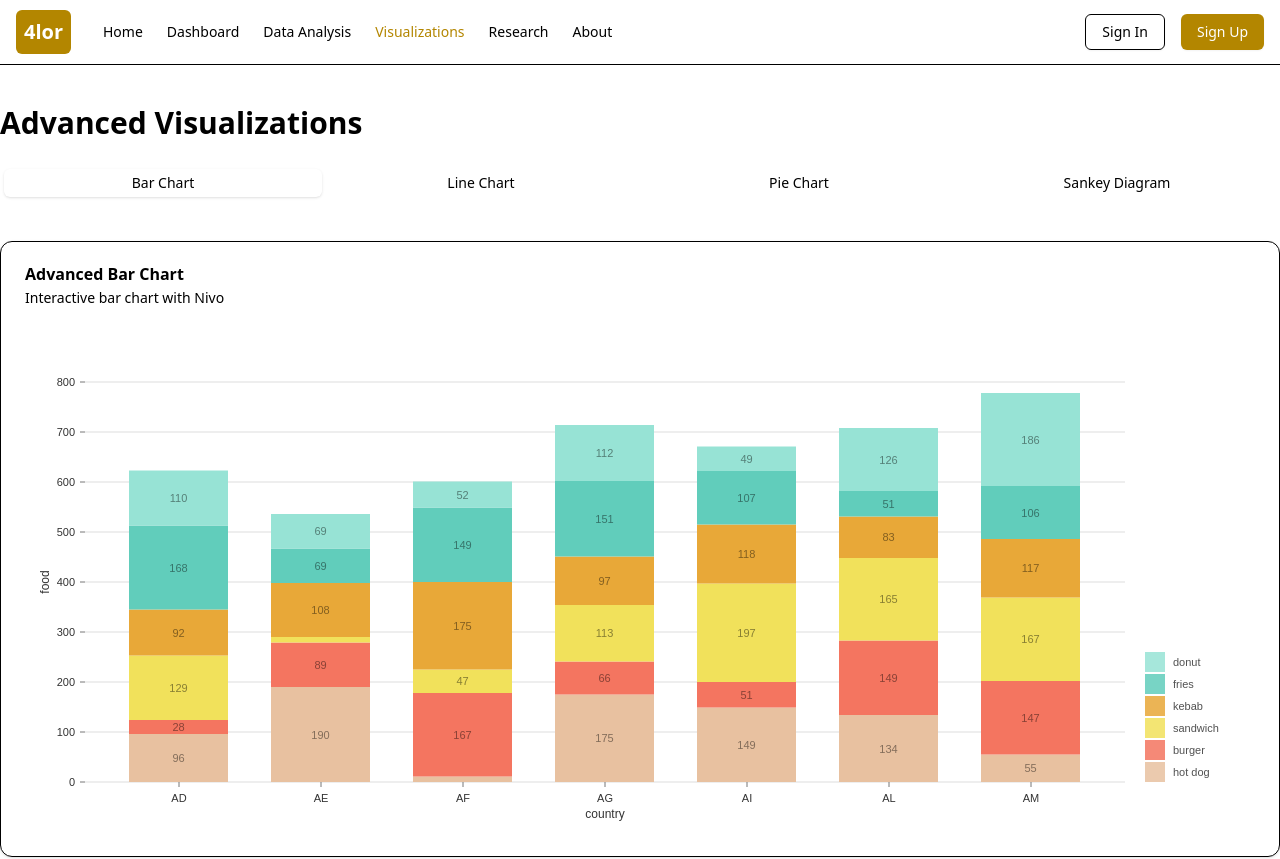
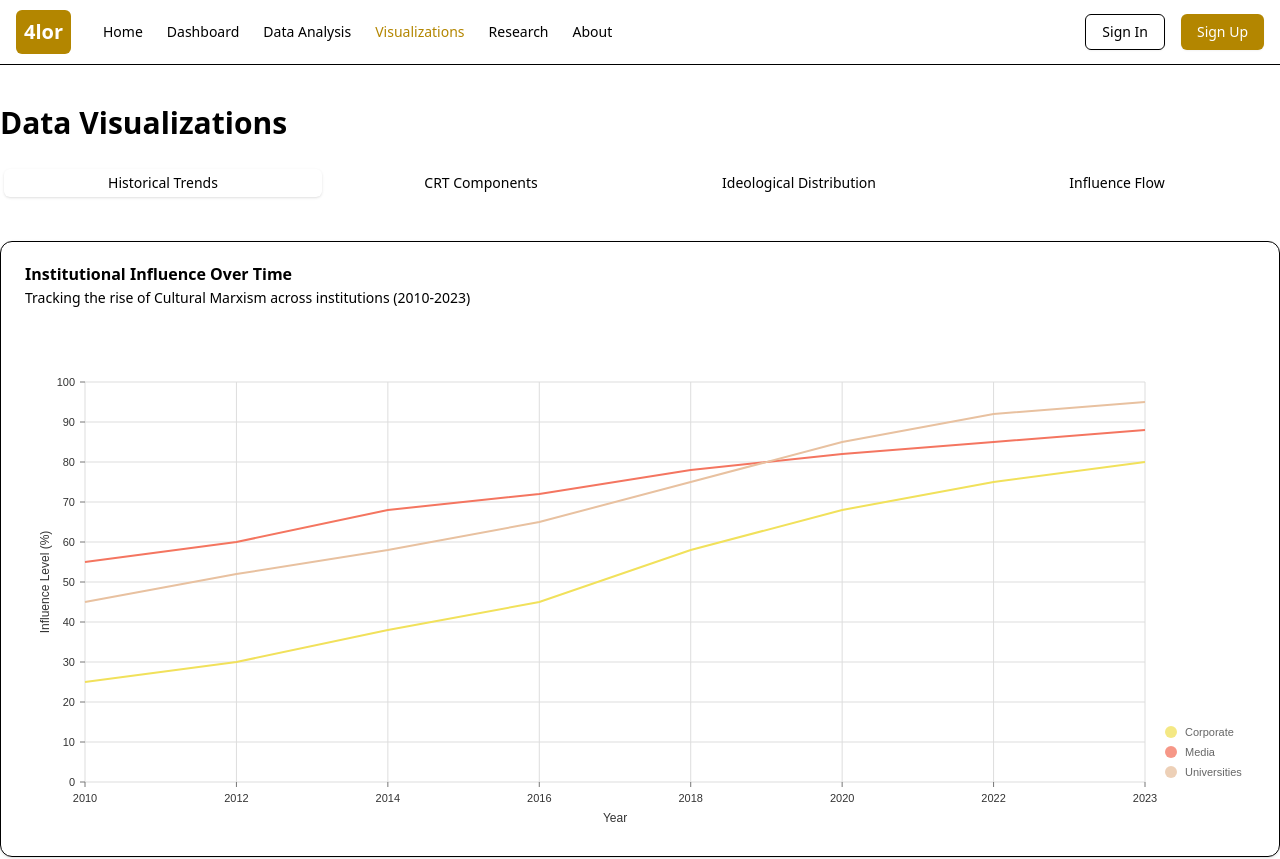
Before and after one commit to ArsCodeAmatoria/4lor, a Next.js app: page /visualizations in a window 1280 px wide. Shown: the top 859 px of the page. Built offline with nearby package versions, Linux system fonts and the light colour scheme.

Commit message:
Update Visualizations page with Cultural Marxism and CRT analysis charts

```diff
--- a/src/app/visualizations/page.tsx
+++ b/src/app/visualizations/page.tsx
@@ -15,108 +15,95 @@ import { ResponsivePie } from '@nivo/pie';
 import { ResponsiveSankey } from '@nivo/sankey';
 import { motion } from "framer-motion";
 
-// Sample data for Nivo charts
-const barData = [
-  { country: 'AD', 'hot dog': 96, 'hot dogColor': 'hsl(229, 70%, 50%)', burger: 28, burgerColor: 'hsl(296, 70%, 50%)', sandwich: 129, sandwichColor: 'hsl(97, 70%, 50%)', kebab: 92, kebabColor: 'hsl(340, 70%, 50%)', fries: 168, friesColor: 'hsl(141, 70%, 50%)', donut: 110, donutColor: 'hsl(224, 70%, 50%)' },
-  { country: 'AE', 'hot dog': 190, 'hot dogColor': 'hsl(296, 70%, 50%)', burger: 89, burgerColor: 'hsl(95, 70%, 50%)', sandwich: 11, sandwichColor: 'hsl(96, 70%, 50%)', kebab: 108, kebabColor: 'hsl(86, 70%, 50%)', fries: 69, friesColor: 'hsl(340, 70%, 50%)', donut: 69, donutColor: 'hsl(221, 70%, 50%)' },
-  { country: 'AF', 'hot dog': 11, 'hot dogColor': 'hsl(229, 70%, 50%)', burger: 167, burgerColor: 'hsl(292, 70%, 50%)', sandwich: 47, sandwichColor: 'hsl(97, 70%, 50%)', kebab: 175, kebabColor: 'hsl(340, 70%, 50%)', fries: 149, friesColor: 'hsl(141, 70%, 50%)', donut: 52, donutColor: 'hsl(224, 70%, 50%)' },
-  { country: 'AG', 'hot dog': 175, 'hot dogColor': 'hsl(296, 70%, 50%)', burger: 66, burgerColor: 'hsl(95, 70%, 50%)', sandwich: 113, sandwichColor: 'hsl(96, 70%, 50%)', kebab: 97, kebabColor: 'hsl(86, 70%, 50%)', fries: 151, friesColor: 'hsl(340, 70%, 50%)', donut: 112, donutColor: 'hsl(221, 70%, 50%)' },
-  { country: 'AI', 'hot dog': 149, 'hot dogColor': 'hsl(229, 70%, 50%)', burger: 51, burgerColor: 'hsl(292, 70%, 50%)', sandwich: 197, sandwichColor: 'hsl(97, 70%, 50%)', kebab: 118, kebabColor: 'hsl(340, 70%, 50%)', fries: 107, friesColor: 'hsl(141, 70%, 50%)', donut: 49, donutColor: 'hsl(224, 70%, 50%)' },
-  { country: 'AL', 'hot dog': 134, 'hot dogColor': 'hsl(296, 70%, 50%)', burger: 149, burgerColor: 'hsl(95, 70%, 50%)', sandwich: 165, sandwichColor: 'hsl(96, 70%, 50%)', kebab: 83, kebabColor: 'hsl(86, 70%, 50%)', fries: 51, friesColor: 'hsl(340, 70%, 50%)', donut: 126, donutColor: 'hsl(221, 70%, 50%)' },
-  { country: 'AM', 'hot dog': 55, 'hot dogColor': 'hsl(229, 70%, 50%)', burger: 147, burgerColor: 'hsl(292, 70%, 50%)', sandwich: 167, sandwichColor: 'hsl(97, 70%, 50%)', kebab: 117, kebabColor: 'hsl(340, 70%, 50%)', fries: 106, friesColor: 'hsl(141, 70%, 50%)', donut: 186, donutColor: 'hsl(224, 70%, 50%)' },
-];
-
-const lineData = [
+// Data for institutional influence over time
+const institutionalInfluenceData = [
   {
-    id: 'japan',
-    color: 'hsl(229, 70%, 50%)',
+    id: 'Universities',
+    color: 'hsl(340, 70%, 50%)',
     data: [
-      { x: 'Jan', y: 240 },
-      { x: 'Feb', y: 139 },
-      { x: 'Mar', y: 180 },
-      { x: 'Apr', y: 281 },
-      { x: 'May', y: 156 },
-      { x: 'Jun', y: 255 },
-      { x: 'Jul', y: 240 },
-      { x: 'Aug', y: 265 },
-      { x: 'Sep', y: 175 },
-      { x: 'Oct', y: 149 },
-      { x: 'Nov', y: 179 },
-      { x: 'Dec', y: 271 },
+      { x: '2010', y: 45 },
+      { x: '2012', y: 52 },
+      { x: '2014', y: 58 },
+      { x: '2016', y: 65 },
+      { x: '2018', y: 75 },
+      { x: '2020', y: 85 },
+      { x: '2022', y: 92 },
+      { x: '2023', y: 95 },
     ],
   },
   {
-    id: 'france',
-    color: 'hsl(296, 70%, 50%)',
+    id: 'Media',
+    color: 'hsl(229, 70%, 50%)',
     data: [
-      { x: 'Jan', y: 170 },
-      { x: 'Feb', y: 270 },
-      { x: 'Mar', y: 153 },
-      { x: 'Apr', y: 156 },
-      { x: 'May', y: 214 },
-      { x: 'Jun', y: 190 },
-      { x: 'Jul', y: 120 },
-      { x: 'Aug', y: 140 },
-      { x: 'Sep', y: 239 },
-      { x: 'Oct', y: 159 },
-      { x: 'Nov', y: 189 },
-      { x: 'Dec', y: 231 },
+      { x: '2010', y: 55 },
+      { x: '2012', y: 60 },
+      { x: '2014', y: 68 },
+      { x: '2016', y: 72 },
+      { x: '2018', y: 78 },
+      { x: '2020', y: 82 },
+      { x: '2022', y: 85 },
+      { x: '2023', y: 88 },
     ],
   },
   {
-    id: 'us',
-    color: 'hsl(97, 70%, 50%)',
+    id: 'Corporate',
+    color: 'hsl(296, 70%, 50%)',
     data: [
-      { x: 'Jan', y: 190 },
-      { x: 'Feb', y: 160 },
-      { x: 'Mar', y: 140 },
-      { x: 'Apr', y: 281 },
-      { x: 'May', y: 256 },
-      { x: 'Jun', y: 155 },
-      { x: 'Jul', y: 140 },
-      { x: 'Aug', y: 265 },
-      { x: 'Sep', y: 275 },
-      { x: 'Oct', y: 149 },
-      { x: 'Nov', y: 179 },
-      { x: 'Dec', y: 271 },
+      { x: '2010', y: 25 },
+      { x: '2012', y: 30 },
+      { x: '2014', y: 38 },
+      { x: '2016', y: 45 },
+      { x: '2018', y: 58 },
+      { x: '2020', y: 68 },
+      { x: '2022', y: 75 },
+      { x: '2023', y: 80 },
     ],
   },
 ];
 
-const pieData = [
-  { id: 'javascript', label: 'javascript', value: 195, color: 'hsl(229, 70%, 50%)' },
-  { id: 'ruby', label: 'ruby', value: 490, color: 'hsl(296, 70%, 50%)' },
-  { id: 'scala', label: 'scala', value: 301, color: 'hsl(97, 70%, 50%)' },
-  { id: 'haskell', label: 'haskell', value: 210, color: 'hsl(340, 70%, 50%)' },
-  { id: 'css', label: 'css', value: 110, color: 'hsl(141, 70%, 50%)' },
+// Data for CRT components prevalence
+const crtComponentsData = [
+  { institution: 'Universities', 'Systemic Racism': 95, 'White Privilege': 90, 'Intersectionality': 85, 'Anti-Meritocracy': 80, 'Identity Politics': 88 },
+  { institution: 'K-12 Schools', 'Systemic Racism': 75, 'White Privilege': 70, 'Intersectionality': 65, 'Anti-Meritocracy': 60, 'Identity Politics': 72 },
+  { institution: 'Media', 'Systemic Racism': 85, 'White Privilege': 82, 'Intersectionality': 78, 'Anti-Meritocracy': 75, 'Identity Politics': 80 },
+  { institution: 'Tech Companies', 'Systemic Racism': 70, 'White Privilege': 75, 'Intersectionality': 72, 'Anti-Meritocracy': 68, 'Identity Politics': 73 },
+  { institution: 'Government', 'Systemic Racism': 60, 'White Privilege': 55, 'Intersectionality': 50, 'Anti-Meritocracy': 45, 'Identity Politics': 52 },
 ];
 
-const sankeyData = {
+// Data for ideological distribution
+const ideologicalData = [
+  { id: 'Critical Race Theory', label: 'Critical Race Theory', value: 35, color: 'hsl(340, 70%, 50%)' },
+  { id: 'Cultural Marxism', label: 'Cultural Marxism', value: 25, color: 'hsl(229, 70%, 50%)' },
+  { id: 'Postmodernism', label: 'Postmodernism', value: 20, color: 'hsl(296, 70%, 50%)' },
+  { id: 'Intersectionality', label: 'Intersectionality', value: 15, color: 'hsl(97, 70%, 50%)' },
+  { id: 'Other Critical Theories', label: 'Other Critical Theories', value: 5, color: 'hsl(141, 70%, 50%)' },
+];
+
+// Data for influence flow
+const influenceFlowData = {
   nodes: [
-    { id: 'John', nodeColor: 'hsl(229, 70%, 50%)' },
-    { id: 'Raoul', nodeColor: 'hsl(296, 70%, 50%)' },
-    { id: 'Jane', nodeColor: 'hsl(97, 70%, 50%)' },
-    { id: 'Marcel', nodeColor: 'hsl(340, 70%, 50%)' },
-    { id: 'Ibrahim', nodeColor: 'hsl(141, 70%, 50%)' },
-    { id: 'Junko', nodeColor: 'hsl(224, 70%, 50%)' },
+    { id: 'Frankfurt School', color: 'hsl(340, 70%, 50%)' },
+    { id: 'Critical Theory', color: 'hsl(229, 70%, 50%)' },
+    { id: 'Universities', color: 'hsl(296, 70%, 50%)' },
+    { id: 'Media', color: 'hsl(97, 70%, 50%)' },
+    { id: 'K-12 Education', color: 'hsl(141, 70%, 50%)' },
+    { id: 'Corporate', color: 'hsl(43, 70%, 50%)' },
+    { id: 'Government', color: 'hsl(283, 70%, 50%)' },
   ],
   links: [
-    { source: 'John', target: 'Jane', value: 46 },
-    { source: 'John', target: 'Marcel', value: 24 },
-    { source: 'John', target: 'Ibrahim', value: 95 },
-    { source: 'John', target: 'Junko', value: 71 },
-    { source: 'Raoul', target: 'Jane', value: 47 },
-    { source: 'Raoul', target: 'Marcel', value: 158 },
-    { source: 'Raoul', target: 'Ibrahim', value: 165 },
-    { source: 'Raoul', target: 'Junko', value: 47 },
-    { source: 'Jane', target: 'Marcel', value: 108 },
-    { source: 'Jane', target: 'Ibrahim', value: 41 },
-    { source: 'Jane', target: 'Junko', value: 16 },
+    { source: 'Frankfurt School', target: 'Critical Theory', value: 100 },
+    { source: 'Critical Theory', target: 'Universities', value: 90 },
+    { source: 'Universities', target: 'Media', value: 75 },
+    { source: 'Universities', target: 'K-12 Education', value: 65 },
+    { source: 'Media', target: 'Corporate', value: 60 },
+    { source: 'Media', target: 'Government', value: 50 },
+    { source: 'K-12 Education', target: 'Corporate', value: 40 },
+    { source: 'Corporate', target: 'Government', value: 35 },
   ],
 };
 
 export default function Visualizations() {
-  const [activeTab, setActiveTab] = useState("bar");
+  const [activeTab, setActiveTab] = useState("trends");
 
   return (
     <div className="container py-10">
@@ -125,119 +112,46 @@ export default function Visualizations() {
         animate={{ opacity: 1, y: 0 }}
         transition={{ duration: 0.5 }}
       >
-        <h1 className="text-3xl font-bold mb-6">Advanced Visualizations</h1>
+        <h1 className="text-3xl font-bold mb-6">Data Visualizations</h1>
 
-        <Tabs defaultValue="bar" className="w-full" onValueChange={setActiveTab}>
+        <Tabs defaultValue="trends" className="w-full" onValueChange={setActiveTab}>
           <TabsList className="grid w-full grid-cols-4 mb-8">
-            <TabsTrigger value="bar">Bar Chart</TabsTrigger>
-            <TabsTrigger value="line">Line Chart</TabsTrigger>
-            <TabsTrigger value="pie">Pie Chart</TabsTrigger>
-            <TabsTrigger value="sankey">Sankey Diagram</TabsTrigger>
+            <TabsTrigger value="trends">Historical Trends</TabsTrigger>
+            <TabsTrigger value="components">CRT Components</TabsTrigger>
+            <TabsTrigger value="distribution">Ideological Distribution</TabsTrigger>
+            <TabsTrigger value="flow">Influence Flow</TabsTrigger>
           </TabsList>
 
-          <TabsContent value="bar" className="space-y-6">
+          <TabsContent value="trends" className="space-y-6">
             <Card>
               <CardHeader>
-                <CardTitle>Advanced Bar Chart</CardTitle>
-                <CardDescription>Interactive bar chart with Nivo</CardDescription>
+                <CardTitle>Institutional Influence Over Time</CardTitle>
+                <CardDescription>Tracking the rise of Cultural Marxism across institutions (2010-2023)</CardDescription>
               </CardHeader>
               <CardContent>
                 <div className="h-[500px]">
-                  <ResponsiveBar
-                    data={barData}
-                    keys={['hot dog', 'burger', 'sandwich', 'kebab', 'fries', 'donut']}
-                    indexBy="country"
-                    margin={{ top: 50, right: 130, bottom: 50, left: 60 }}
-                    padding={0.3}
-                    valueScale={{ type: 'linear' }}
-                    indexScale={{ type: 'band', round: true }}
-                    colors={{ scheme: 'nivo' }}
-                    borderColor={{ from: 'color', modifiers: [['darker', 1.6]] }}
+                  <ResponsiveLine
+                    data={institutionalInfluenceData}
+                    margin={{ top: 50, right: 110, bottom: 50, left: 60 }}
+                    xScale={{ type: 'point' }}
+                    yScale={{ type: 'linear', min: 0, max: 100 }}
                     axisTop={null}
                     axisRight={null}
                     axisBottom={{
                       tickSize: 5,
                       tickPadding: 5,
                       tickRotation: 0,
-                      legend: 'country',
-                      legendPosition: 'middle',
-                      legendOffset: 32,
+                      legend: 'Year',
+                      legendOffset: 36,
+                      legendPosition: 'middle'
                     }}
                     axisLeft={{
                       tickSize: 5,
                       tickPadding: 5,
                       tickRotation: 0,
-                      legend: 'food',
-                      legendPosition: 'middle',
+                      legend: 'Influence Level (%)',
                       legendOffset: -40,
-                    }}
-                    labelSkipWidth={12}
-                    labelSkipHeight={12}
-                    labelTextColor={{ from: 'color', modifiers: [['darker', 1.6]] }}
-                    legends={[
-                      {
-                        dataFrom: 'keys',
-                        anchor: 'bottom-right',
-                        direction: 'column',
-                        justify: false,
-                        translateX: 120,
-                        translateY: 0,
-                        itemsSpacing: 2,
-                        itemWidth: 100,
-                        itemHeight: 20,
-                        itemDirection: 'left-to-right',
-                        itemOpacity: 0.85,
-                        symbolSize: 20,
-                        effects: [
-                          {
-                            on: 'hover',
-                            style: {
-                              itemOpacity: 1,
-                            },
-                          },
-                        ],
-                      },
-                    ]}
-                    role="application"
-                    ariaLabel="Nivo bar chart demo"
-                    barAriaLabel={(e) => `${e.id}: ${e.formattedValue} in country: ${e.indexValue}`}
-                  />
-                </div>
-              </CardContent>
-            </Card>
-          </TabsContent>
-
-          <TabsContent value="line" className="space-y-6">
-            <Card>
-              <CardHeader>
-                <CardTitle>Advanced Line Chart</CardTitle>
-                <CardDescription>Interactive line chart with Nivo</CardDescription>
-              </CardHeader>
-              <CardContent>
-                <div className="h-[500px]">
-                  <ResponsiveLine
-                    data={lineData}
-                    margin={{ top: 50, right: 110, bottom: 50, left: 60 }}
-                    xScale={{ type: 'point' }}
-                    yScale={{ type: 'linear', min: 'auto', max: 'auto', stacked: false, reverse: false }}
-                    yFormat=" >-.2f"
-                    axisTop={null}
-                    axisRight={null}
-                    axisBottom={{
-                      tickSize: 5,
-                      tickPadding: 5,
-                      tickRotation: 0,
-                      legend: 'Month',
-                      legendOffset: 36,
-                      legendPosition: 'middle',
-                    }}
-                    axisLeft={{
-                      tickSize: 5,
-                      tickPadding: 5,
-                      tickRotation: 0,
-                      legend: 'Value',
-                      legendOffset: -40,
-                      legendPosition: 'middle',
+                      legendPosition: 'middle'
                     }}
                     pointSize={10}
                     pointColor={{ theme: 'background' }}
@@ -265,11 +179,11 @@ export default function Visualizations() {
                             on: 'hover',
                             style: {
                               itemBackground: 'rgba(0, 0, 0, .03)',
-                              itemOpacity: 1,
-                            },
-                          },
-                        ],
-                      },
+                              itemOpacity: 1
+                            }
+                          }
+                        ]
+                      }
                     ]}
                   />
                 </div>
@@ -277,16 +191,84 @@ export default function Visualizations() {
             </Card>
           </TabsContent>
 
-          <TabsContent value="pie" className="space-y-6">
+          <TabsContent value="components" className="space-y-6">
             <Card>
               <CardHeader>
-                <CardTitle>Advanced Pie Chart</CardTitle>
-                <CardDescription>Interactive pie chart with Nivo</CardDescription>
+                <CardTitle>CRT Components by Institution</CardTitle>
+                <CardDescription>Distribution of Critical Race Theory components across different sectors</CardDescription>
+              </CardHeader>
+              <CardContent>
+                <div className="h-[500px]">
+                  <ResponsiveBar
+                    data={crtComponentsData}
+                    keys={['Systemic Racism', 'White Privilege', 'Intersectionality', 'Anti-Meritocracy', 'Identity Politics']}
+                    indexBy="institution"
+                    margin={{ top: 50, right: 130, bottom: 50, left: 60 }}
+                    padding={0.3}
+                    valueScale={{ type: 'linear' }}
+                    indexScale={{ type: 'band', round: true }}
+                    colors={{ scheme: 'nivo' }}
+                    borderColor={{ from: 'color', modifiers: [['darker', 1.6]] }}
+                    axisTop={null}
+                    axisRight={null}
+                    axisBottom={{
+                      tickSize: 5,
+                      tickPadding: 5,
+                      tickRotation: -45,
+                      legend: 'Institution',
+                      legendPosition: 'middle',
+                      legendOffset: 45
+                    }}
+                    axisLeft={{
+                      tickSize: 5,
+                      tickPadding: 5,
+                      tickRotation: 0,
+                      legend: 'Prevalence (%)',
+                      legendPosition: 'middle',
+                      legendOffset: -40
+                    }}
+                    labelSkipWidth={12}
+                    labelSkipHeight={12}
+                    legends={[
+                      {
+                        dataFrom: 'keys',
+                        anchor: 'bottom-right',
+                        direction: 'column',
+                        justify: false,
+                        translateX: 120,
+                        translateY: 0,
+                        itemsSpacing: 2,
+                        itemWidth: 100,
+                        itemHeight: 20,
+                        itemDirection: 'left-to-right',
+                        itemOpacity: 0.85,
+                        symbolSize: 20,
+                        effects: [
+                          {
+                            on: 'hover',
+                            style: {
+                              itemOpacity: 1
+                            }
+                          }
+                        ]
+                      }
+                    ]}
+                  />
+                </div>
+              </CardContent>
+            </Card>
+          </TabsContent>
+
+          <TabsContent value="distribution" className="space-y-6">
+            <Card>
+              <CardHeader>
+                <CardTitle>Ideological Distribution</CardTitle>
+                <CardDescription>Breakdown of Critical Theory influence by ideology type</CardDescription>
               </CardHeader>
               <CardContent>
                 <div className="h-[500px]">
                   <ResponsivePie
-                    data={pieData}
+                    data={ideologicalData}
                     margin={{ top: 40, right: 80, bottom: 80, left: 80 }}
                     innerRadius={0.5}
                     padAngle={0.7}
@@ -300,36 +282,6 @@ export default function Visualizations() {
                     arcLinkLabelsColor={{ from: 'color' }}
                     arcLabelsSkipAngle={10}
                     arcLabelsTextColor={{ from: 'color', modifiers: [['darker', 2]] }}
-                    defs={[
-                      {
-                        id: 'dots',
-                        type: 'patternDots',
-                        background: 'inherit',
-                        color: 'rgba(255, 255, 255, 0.3)',
-                        size: 4,
-                        padding: 1,
-                        stagger: true,
-                      },
-                      {
-                        id: 'lines',
-                        type: 'patternLines',
-                        background: 'inherit',
-                        color: 'rgba(255, 255, 255, 0.3)',
-                        rotation: -45,
-                        lineWidth: 6,
-                        spacing: 10,
-                      },
-                    ]}
-                    fill={[
-                      { match: { id: 'ruby' }, id: 'dots' },
-                      { match: { id: 'c' }, id: 'dots' },
-                      { match: { id: 'go' }, id: 'dots' },
-                      { match: { id: 'python' }, id: 'dots' },
-                      { match: { id: 'scala' }, id: 'lines' },
-                      { match: { id: 'lisp' }, id: 'lines' },
-                      { match: { id: 'elixir' }, id: 'lines' },
-                      { match: { id: 'javascript' }, id: 'lines' },
-                    ]}
                     legends={[
                       {
                         anchor: 'bottom',
@@ -349,11 +301,11 @@ export default function Visualizations() {
                           {
                             on: 'hover',
                             style: {
-                              itemTextColor: '#000',
-                            },
-                          },
-                        ],
-                      },
+                              itemTextColor: '#000'
+                            }
+                          }
+                        ]
+                      }
                     ]}
                   />
                 </div>
@@ -361,16 +313,16 @@ export default function Visualizations() {
             </Card>
           </TabsContent>
 
-          <TabsContent value="sankey" className="space-y-6">
+          <TabsContent value="flow" className="space-y-6">
             <Card>
               <CardHeader>
-                <CardTitle>Sankey Diagram</CardTitle>
-                <CardDescription>Interactive flow diagram with Nivo</CardDescription>
+                <CardTitle>Influence Flow Analysis</CardTitle>
+                <CardDescription>Tracing the flow of Cultural Marxist influence through institutions</CardDescription>
               </CardHeader>
               <CardContent>
                 <div className="h-[500px]">
                   <ResponsiveSankey
-                    data={sankeyData}
+                    data={influenceFlowData}
                     margin={{ top: 40, right: 160, bottom: 40, left: 50 }}
                     align="justify"
                     colors={{ scheme: 'category10' }}
@@ -384,30 +336,9 @@ export default function Visualizations() {
                     linkHoverOthersOpacity={0.1}
                     enableLinkGradient={true}
                     labelPosition="outside"
-                    labelOrientation="vertical"
+                    labelOrientation="horizontal"
                     labelPadding={16}
                     labelTextColor={{ from: 'color', modifiers: [['darker', 1]] }}
-                    legends={[
-                      {
-                        anchor: 'bottom-right',
-                        direction: 'column',
-                        translateX: 130,
-                        itemWidth: 100,
-                        itemHeight: 14,
-                        itemDirection: 'right-to-left',
-                        itemsSpacing: 2,
-                        itemTextColor: '#999',
-                        symbolSize: 14,
-                        effects: [
-                          {
-                            on: 'hover',
-                            style: {
-                              itemTextColor: '#000',
-                            },
-                          },
-                        ],
-                      },
-                    ]}
                   />
                 </div>
               </CardContent>
```
